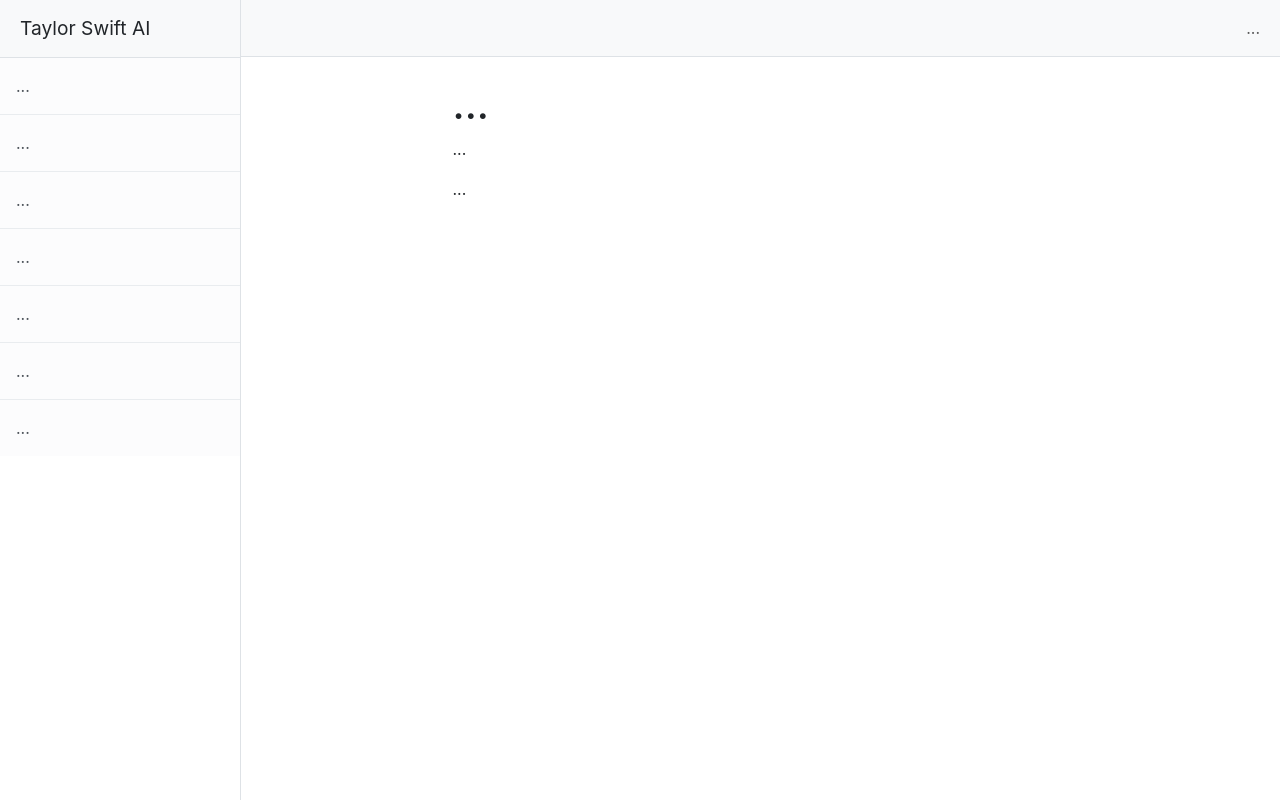
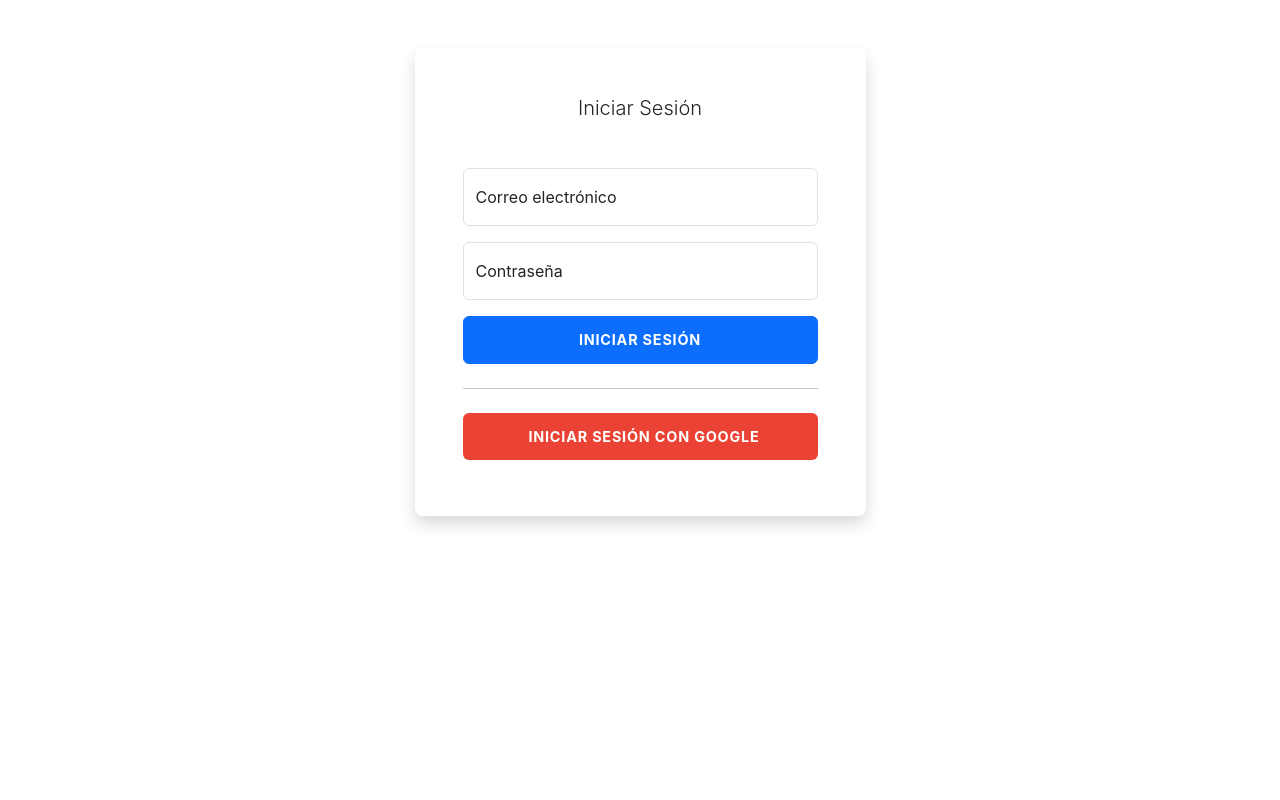
Before and after one commit to suarezsandicamilo/taylor-swift-ai, a React (Create React App) app: page / in a window 1280 px wide. Built offline with nearby package versions, Linux system fonts and the light colour scheme.

Commit message:
Create a sign in page

```diff
--- a/src/index.tsx
+++ b/src/index.tsx
@@ -7,14 +7,18 @@
 import App from './react/App';
 import reportWebVitals from './react/reportWebVitals';
 
+import { GoogleOAuthProvider } from '@react-oauth/google';
+
 const root = ReactDOM.createRoot(
   document.getElementById('root') as HTMLElement
 );
 
 root.render(
-  <React.StrictMode>
-    <App />
-  </React.StrictMode>
+  <GoogleOAuthProvider clientId='62799060721-2uqud5bfukecb861tmsedpg9dlhfpeg9.apps.googleusercontent.com'>
+    <React.StrictMode>
+      <App />
+    </React.StrictMode>
+  </GoogleOAuthProvider>
 );
 
 reportWebVitals();
--- a/src/react/App.tsx
+++ b/src/react/App.tsx
@@ -8,7 +8,16 @@
 import Navbar from './components/Navbar';
 import Content from './components/Content';
 
+import { SessionController } from './controllers/SessionController';
+import SignIn from './components/SignIn';
+
 function App() {
+  if (!SessionController.hasSession()) {
+    return (
+      <SignIn />
+    );
+  }
+
   return (
     <div id='wrapper' className='d-flex'>
       <Sidebar />
--- a/src/react/components/Navbar.tsx
+++ b/src/react/components/Navbar.tsx
@@ -3,6 +3,8 @@
 import React from 'react';
 
 import '../App.css';
+
+import { SessionController } from '../controllers/SessionController';
 
 const Navbar = () => {
   return (
@@ -10,7 +12,11 @@
       <div className='container-fluid'>
         <div className='collapse navbar-collapse' id='navbarSupportedContent'>
           <ul className='navbar-nav ms-auto mt-2 mt-lg-0'>
-            <li className='nav-item active'><a className='nav-link' href='/'>...</a></li>
+            <li className='nav-item active'>
+              <a className='nav-link' href='/'>
+                { SessionController.hasSession() ? 'Cerrar Sesión' : 'Iniciar Sesión' }
+              </a>
+            </li>
           </ul>
         </div>
       </div>
--- a/src/react/index.css
+++ b/src/react/index.css
@@ -59,3 +59,14 @@
 #content {
   width: 50vw;
 }
+
+.btn-login {
+  font-size: 0.9rem;
+  letter-spacing: 0.05rem;
+  padding: 0.75rem 1rem;
+}
+
+.btn-google {
+  color: white !important;
+  background-color: #ea4335;
+}
```
